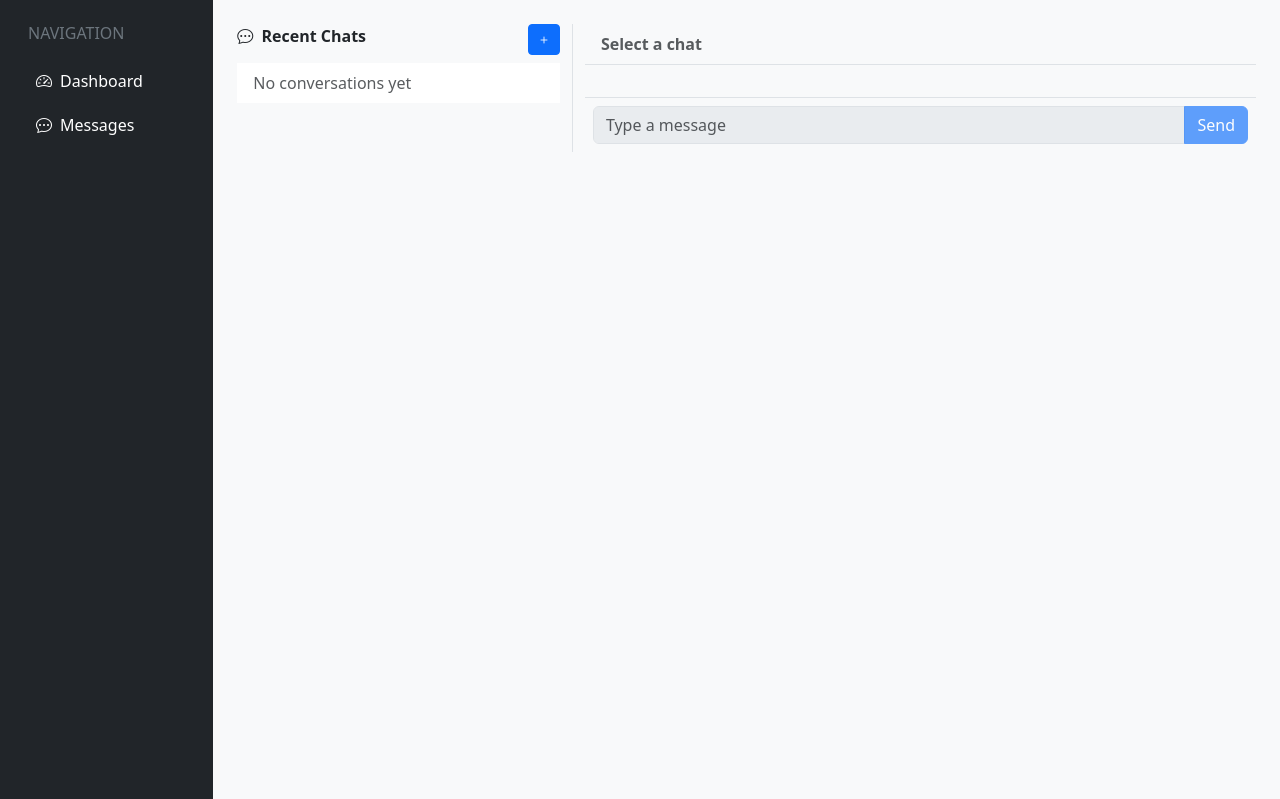
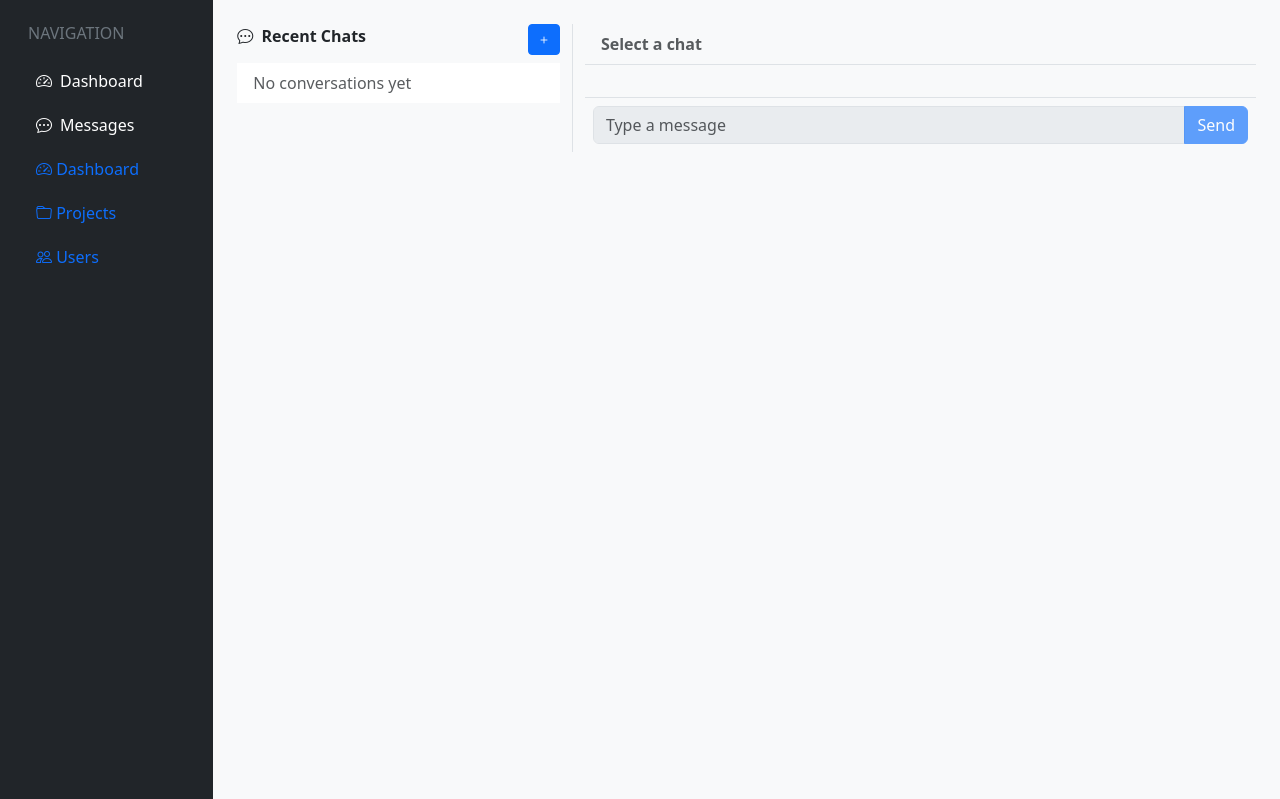
Before and after one commit to Tanvi-Bagwe/project-management-django, a Django app: page /messages/ in a window 1280 px wide. Shown: the part 56-855 px from the top of the page. Run offline with Django 5.2, Linux system fonts and the light colour scheme; the visitor is signed in with stand-in values (Sample User, id 1); data comes from the database, SQL or seed files in the repository; data that the repository does not hold is empty.

Commit message:
admin urls

```diff
--- a/projects/urls.py
+++ b/projects/urls.py
@@ -1,10 +1,12 @@
 from django.urls import path
 
-from projects.views import project_detail, create_project
+from projects.views import project_detail, create_project, admin_projects
 
 urlpatterns = [
     path("projects/<int:project_id>/", project_detail, name="project_detail"),
 
     path("projects/create/", create_project, name="create_project"),
 
+    path("projects/admin", admin_projects, name="admin_projects"),
+
 ]
--- a/templates/partials/sidebar.html
+++ b/templates/partials/sidebar.html
@@ -37,6 +37,24 @@
                 </a>
             </li>
 
+            {% if request.user.is_superuser %}
+                <li class="nav-item">
+                    <a class="nav-link" href="">
+                        <i class="bi bi-speedometer2"></i> Dashboard
+                    </a>
+                </li>
+                <li class="nav-item">
+                    <a class="nav-link" href="">
+                        <i class="bi bi-folder"></i> Projects
+                    </a>
+                </li>
+                <li class="nav-item">
+                    <a class="nav-link" href="">
+                        <i class="bi bi-people"></i> Users
+                    </a>
+                </li>
+            {% endif %}
+
         </ul>
     </div>
 </aside>
```
